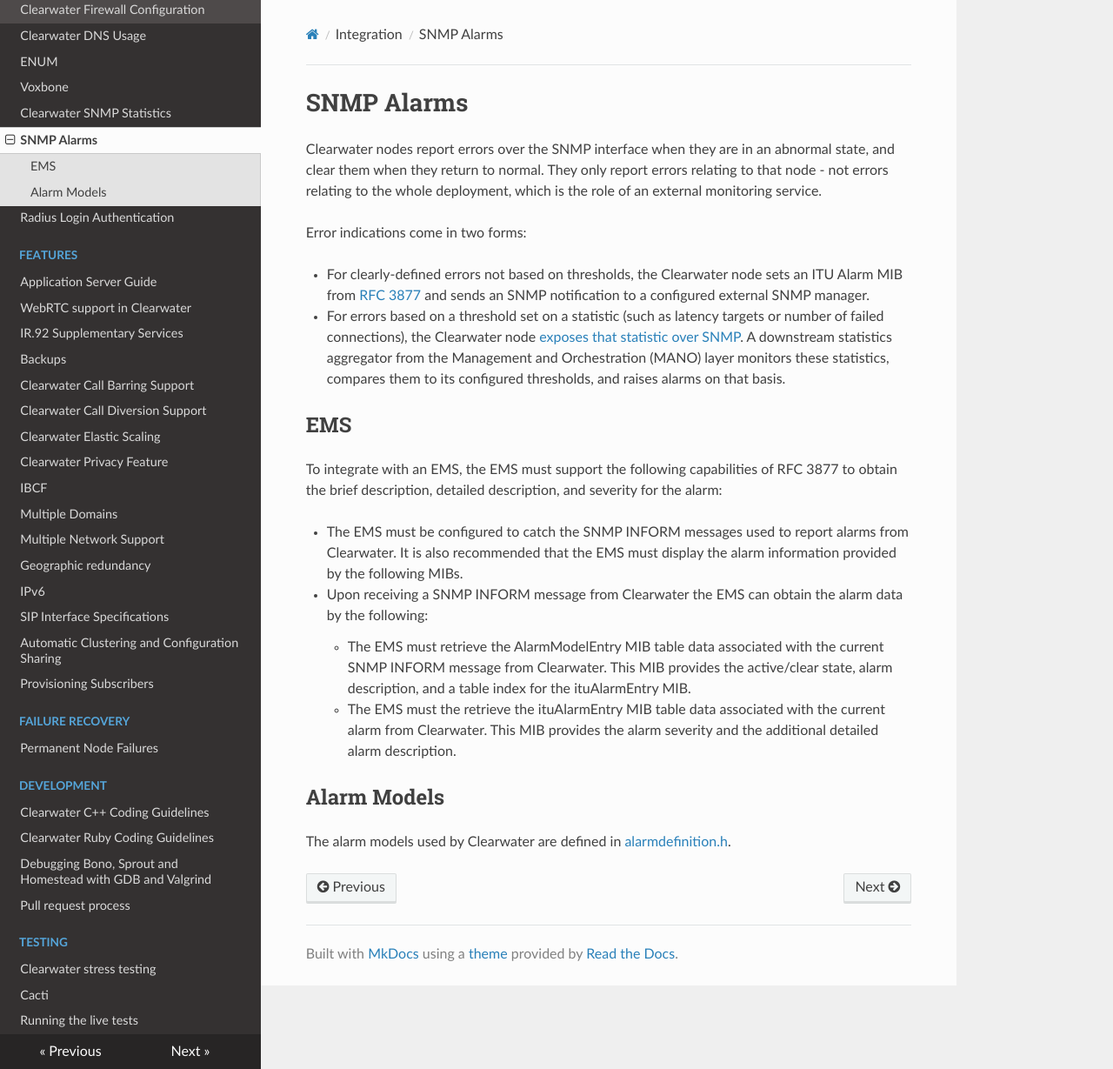
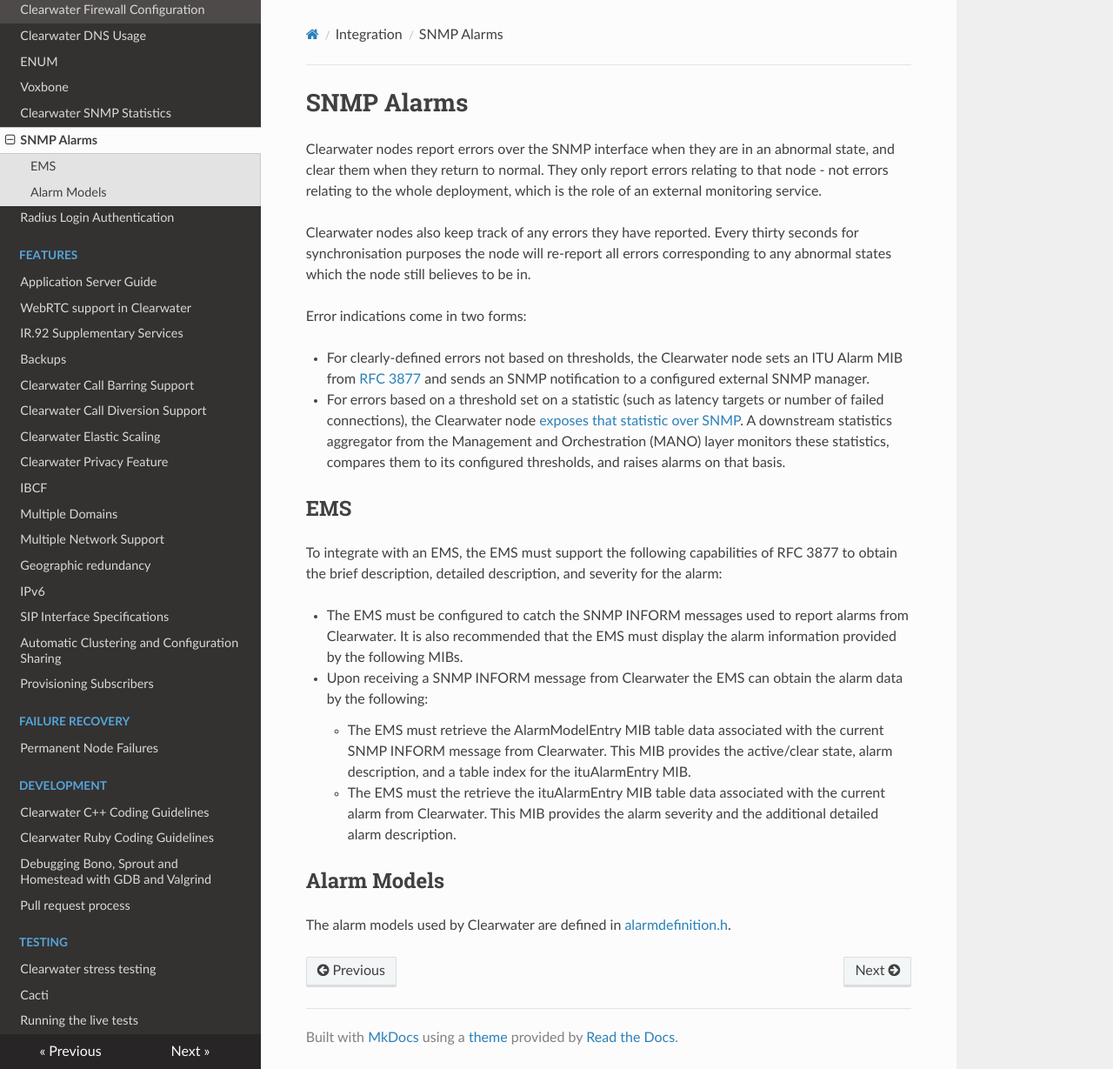
Before and after one commit to Metaswitch/clearwater-readthedocs, an MkDocs documentation site: the page built from docs/SNMP_Alarms.md, in a window 1280 px wide and 1229 px high. Shown: the whole window at 87% size. Built offline with MkDocs 1.6.1, drawn with Linux system fonts in a browser that asks for light colours; nearby versions of some CDN libraries; old or Windows-style settings are respelled for this version of MkDocs.

Commit message:
Re-raises alarms every 30 seconds

```diff
--- a/docs/SNMP_Alarms.md
+++ b/docs/SNMP_Alarms.md
@@ -4,6 +4,10 @@ Clearwater nodes report errors over the SNMP interface when they are in an abnor
 state, and clear them when they return to normal. They only report errors relating to
 that node - not errors relating to the whole deployment, which is the role of an external
 monitoring service.
+
+Clearwater nodes also keep track of any errors they have reported. Every thirty
+seconds for synchronisation purposes the node will re-report all errors
+corresponding to any abnormal states which the node still believes to be in.
 
 Error indications come in two forms:
 
```
